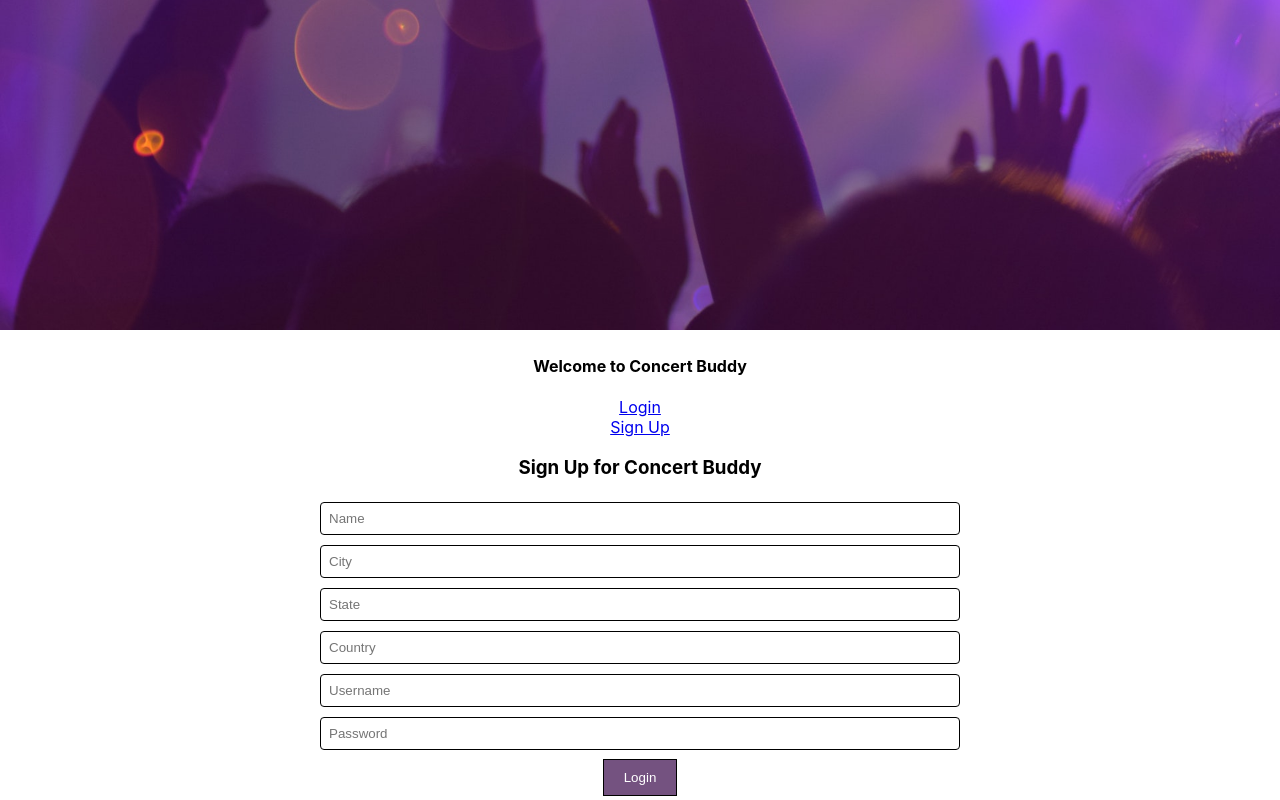
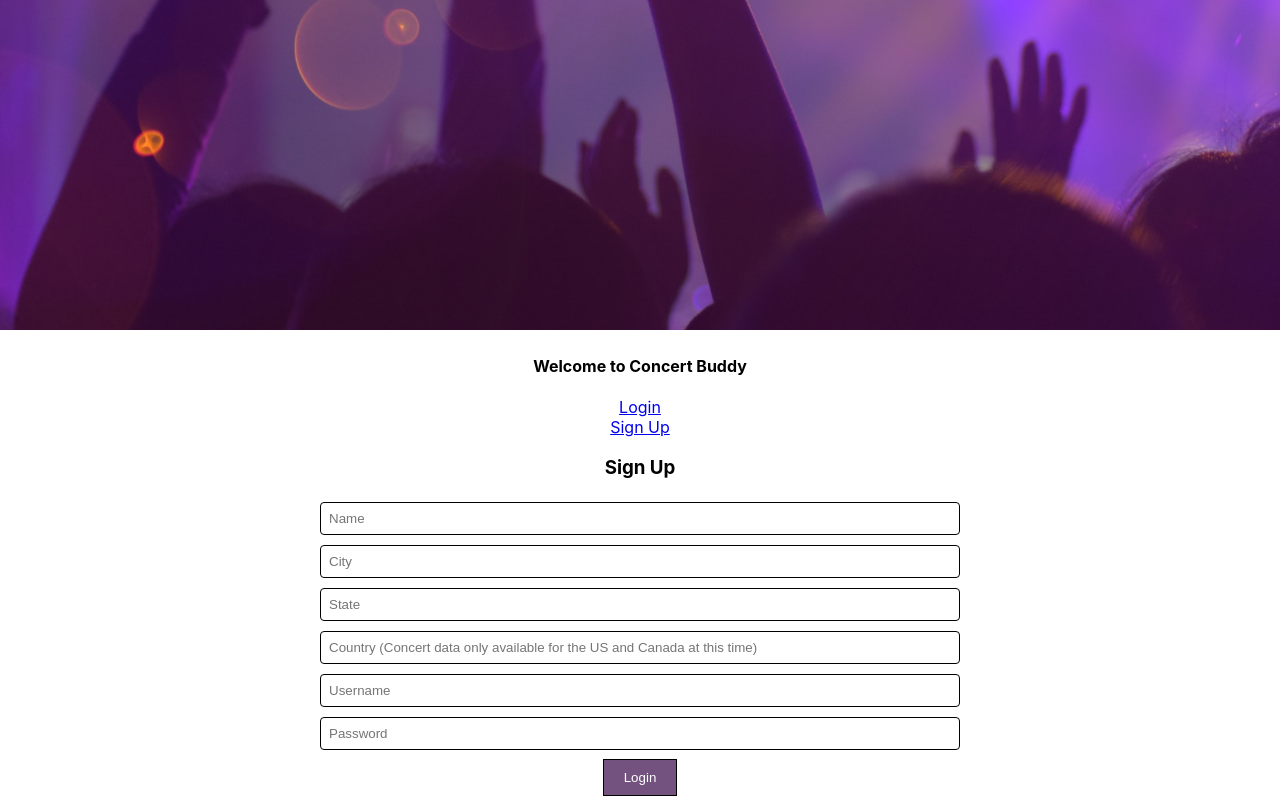
Before and after one commit to racheladaw/concert-buddy-frontend, a React (Create React App) app: page /signup in a window 1280 px wide. Shown: the part 523-1323 px from the top of the page. Built offline with nearby package versions, Linux system fonts and the light colour scheme; no server answers.

Commit message:
Changed header to Sign Up

```diff
--- a/src/components/SignUp.js
+++ b/src/components/SignUp.js
@@ -43,7 +43,7 @@ class SignUp extends React.Component {
   render() {
     return (
       <div className="SignUp">
-        <h3>Sign Up for Concert Buddy</h3>
+        <h3>Sign Up</h3>
         <form onSubmit={this.handleSubmit}>
           <input
             className="text-input"
@@ -74,7 +74,7 @@ class SignUp extends React.Component {
             onChange={this.handleChange}
             name="country"
             type="text"
-            placeholder="Country"
+            placeholder="Country (Concert data only available for the US and Canada at this time)"
             value={this.state.location.country}
           /><br/>
           <input
```
